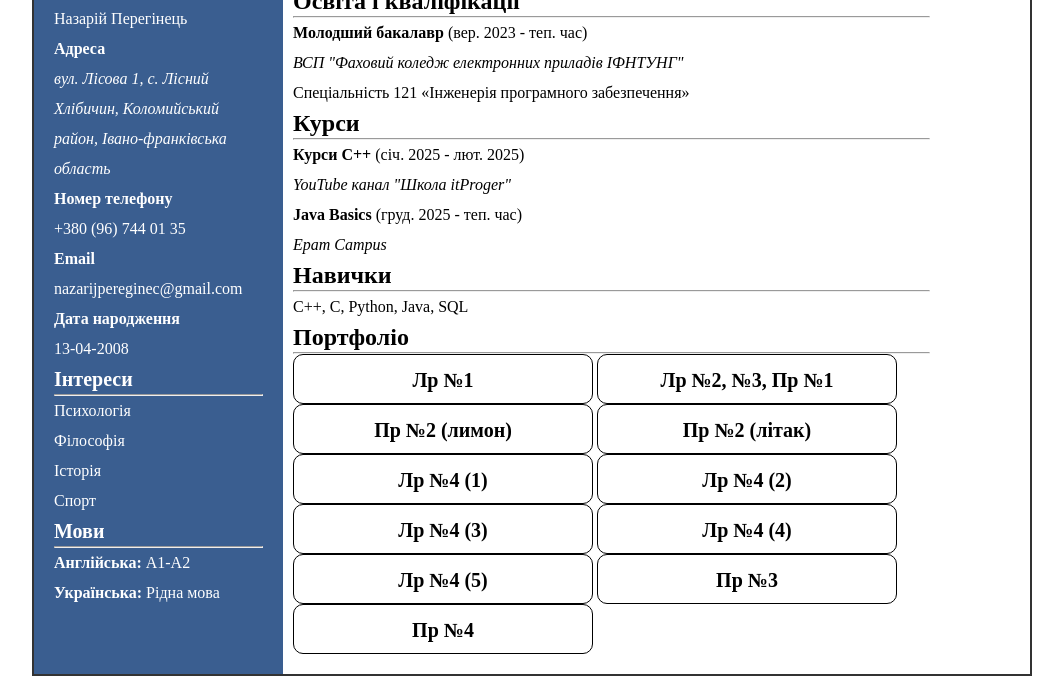
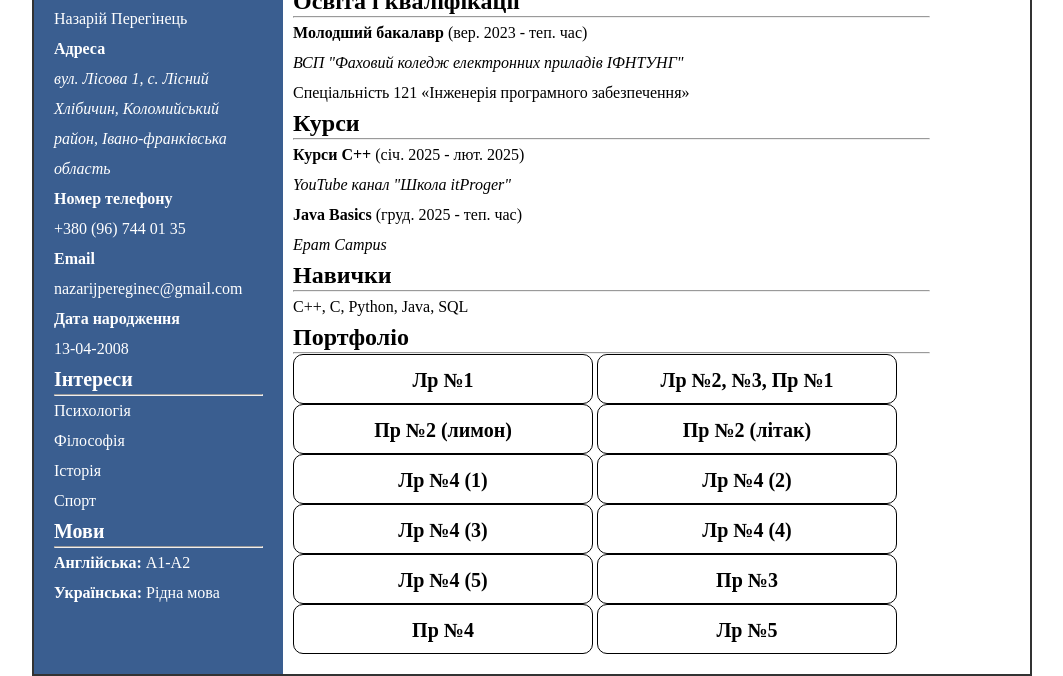
Before and after one commit to nazarijpereginec-afk/perehinetsweb.github.io, a plain HTML site: page index.html in a window 1280 px wide. Shown: the part 290-966 px from the top of the page, without its empty margins (108-1171 px from the left). Drawn offline with Linux system fonts and the light colour scheme.

Commit message:
Update index.html

```diff
--- a/index.html
+++ b/index.html
@@ -164,6 +164,7 @@
                         <li><a href="lr4/task_5/index.html" class="btn">Лр №4 (5)</a></li>
                         <li><a href="pr3/index.html" class="btn">Пр №3</a></li>
                         <li><a href="pr4/index.html" class="btn">Пр №4</a></li>
+                        <li><a href="lr5/index.html" class="btn">Лр №5</a></li>
                     </ul>
                 </section>
             </div>
```
